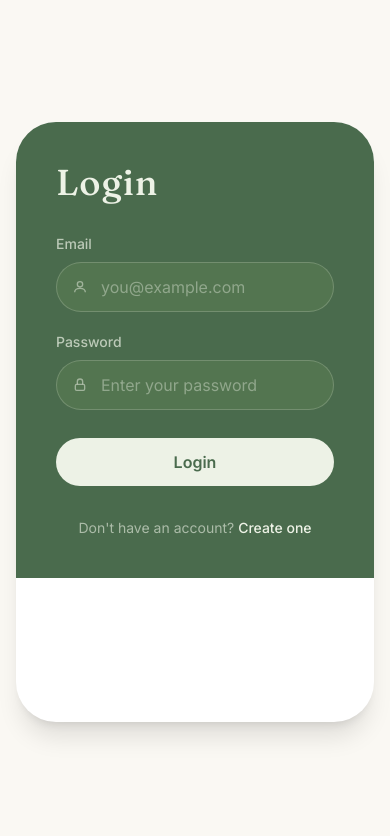
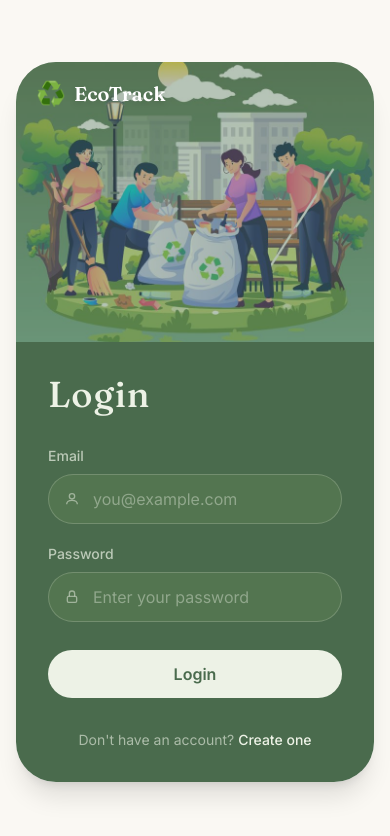
Before and after one commit to Amandi1020/community-recycling-tracker, a React (Vite) app in the folder client/: page / in a window 390 px wide. Shown: the top 836 px of the page. Built offline with nearby package versions, Linux system fonts and the light colour scheme.

Commit message:
Fix Login page mobile view — show image as top strip on small screens

```diff
--- a/client/src/pages/auth/Login.jsx
+++ b/client/src/pages/auth/Login.jsx
@@ -7,10 +7,7 @@ import heroLogin from '../../assets/illustrations/hero-login.jpeg'
 const Login = () => {
   const navigate = useNavigate()
   const { login } = useAuth()
-  const [formData, setFormData] = useState({
-    email: '',
-    password: ''
-  })
+  const [formData, setFormData] = useState({ email: '', password: '' })
   const [error, setError] = useState('')
   const [loading, setLoading] = useState(false)
 
@@ -22,18 +19,12 @@ const Login = () => {
     e.preventDefault()
     setLoading(true)
     setError('')
-
     try {
       const res = await axios.post('/auth/login', formData)
       login(res.data.user, res.data.token)
-
-      if (res.data.user.role === 'admin') {
-        navigate('/admin/dashboard')
-      } else if (res.data.user.role === 'collector') {
-        navigate('/collector/dashboard')
-      } else {
-        navigate('/resident/dashboard')
-      }
+      if (res.data.user.role === 'admin') navigate('/admin/dashboard')
+      else if (res.data.user.role === 'collector') navigate('/collector/dashboard')
+      else navigate('/resident/dashboard')
     } catch (err) {
       setError(err.response?.data?.message || 'Login failed')
     } finally {
@@ -45,25 +36,35 @@ const Login = () => {
     <div className="min-h-screen bg-cream flex items-center justify-center p-4 sm:p-8">
       <div className="w-full max-w-5xl bg-white rounded-[2.5rem] overflow-hidden shadow-xl flex flex-col lg:flex-row min-h-[600px]">
 
-        {/* Left — illustration fills entire half */}
-        <div className="lg:w-1/2 relative overflow-hidden">
+        {/* Mobile top image strip — visible only on small screens */}
+        <div className="lg:hidden w-full h-70 bg-forest relative overflow-hidden flex-shrink-0">
+          <img
+            src={heroLogin}
+            alt="EcoTrack illustration"
+            className="w-full h-full object-cover object-center"
+          />
+          <div className="absolute inset-0 bg-forest/40"></div>
+          <div className="absolute top-4 left-5 flex items-center gap-2 z-10">
+            <span className="text-2xl">♻️</span>
+            <span className="font-display text-xl font-semibold text-white drop-shadow-md">EcoTrack</span>
+          </div>
+        </div>
 
-          {/* Illustration — fills the whole panel */}
+        {/* Desktop left panel — full image, hidden on mobile */}
+        <div className="hidden lg:block lg:w-1/2 relative overflow-hidden">
           <img
             src={heroLogin}
             alt="Person recycling illustration"
             className="w-full h-full object-cover absolute inset-0"
           />
-
-          {/* Brand mark */}
           <div className="absolute top-8 left-8 flex items-center gap-2.5 z-10">
             <span className="text-3xl">♻️</span>
             <span className="font-display text-2xl font-semibold text-white drop-shadow-md">EcoTrack</span>
           </div>
         </div>
 
-        {/* Right — dark green form panel */}
-        <div className="lg:w-1/2 bg-forest flex items-center justify-center p-10 sm:p-14">
+        {/* Right panel — form */}
+        <div className="w-full lg:w-1/2 bg-forest flex items-center justify-center p-8 sm:p-14">
           <div className="w-full max-w-sm">
 
             <h2 className="font-display text-4xl font-medium text-sage mb-8 tracking-wide">Login</h2>
@@ -87,7 +88,7 @@ const Login = () => {
                     value={formData.email}
                     onChange={handleChange}
                     required
-                    className="w-full bg-moss/30 border border-sage/20 rounded-full pl-11 pr-4 py-3 text-sage placeholder-sage/40 focus:outline-none focus:ring-2 focus:ring-sage/40 focus:border-sage/40 transition"
+                    className="w-full bg-moss/30 border border-sage/20 rounded-full pl-11 pr-4 py-3 text-sage placeholder-sage/40 focus:outline-none focus:ring-2 focus:ring-sage/40 transition"
                     placeholder="you@example.com"
                   />
                 </div>
@@ -105,7 +106,7 @@ const Login = () => {
                     value={formData.password}
                     onChange={handleChange}
                     required
-                    className="w-full bg-moss/30 border border-sage/20 rounded-full pl-11 pr-4 py-3 text-sage placeholder-sage/40 focus:outline-none focus:ring-2 focus:ring-sage/40 focus:border-sage/40 transition"
+                    className="w-full bg-moss/30 border border-sage/20 rounded-full pl-11 pr-4 py-3 text-sage placeholder-sage/40 focus:outline-none focus:ring-2 focus:ring-sage/40 transition"
                     placeholder="Enter your password"
                   />
                 </div>
```
